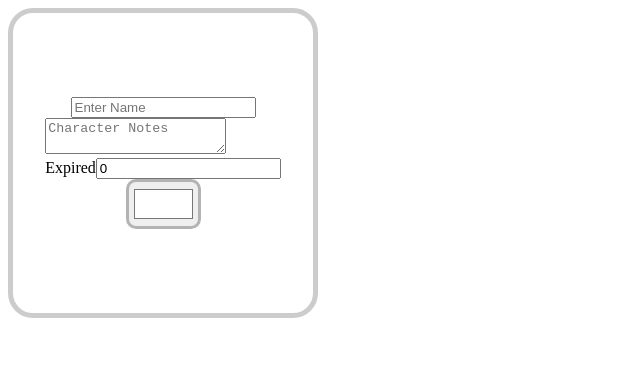
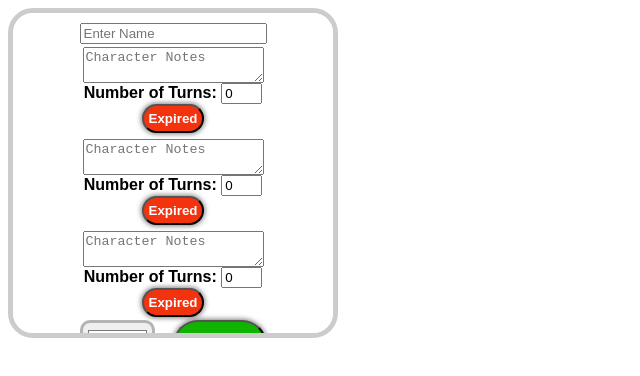
Before and after one commit to debrine/Next-Up, a React (Vite) app: page / in a window 1280 px wide. Shown: the top 376 px of the page, without its empty margins (0-640 px from the left). Built offline with nearby package versions, Linux system fonts and the light colour scheme.

Commit message:
Messed around with styling

```diff
--- a/src/components/combat-components/CharacterNoteField/CharacterNoteField.jsx
+++ b/src/components/combat-components/CharacterNoteField/CharacterNoteField.jsx
@@ -8,13 +8,18 @@ function CharacterNoteField(){
 
     const turnsLeftRef = useRef(0)
 
+    let buttonStyle = turnsLeft == 0 ? styles.expiredButton : styles.removeButton
+
     function updateComment(e){
         setComment(e.target.value)
     }
 
     function updateExpire(e){
-        setTurnsLeft(e.target.value)
+        if (e.target.value >= 0){
+            setTurnsLeft(e.target.value)
+        }
     }
+
 
     return(
         <div className={styles.commentContainer}>
@@ -24,8 +29,19 @@ function CharacterNoteField(){
                 placeholder='Character Notes'
             />
             <div className={styles.expireContainer}>
-                <label id='expireNotice'>Expired</label>
-                <input type="number" id="expireCounter" onChange={updateExpire} value={turnsLeft}/>
+                <div className={styles.turnsLeftContainer}>
+                    <label >Number of Turns: </label>
+                    <input
+                        type="number"
+                        className={styles.expireCounter}
+                        onChange={updateExpire}
+                        value={turnsLeft}
+                    />
+                </div>
+
+                <button className={buttonStyle}>
+                    {turnsLeft == 0 ? 'Expired' : 'Remove'}
+                </button>
             </div>
             {/* <input type="number" ref={turnsLeftRef}/>
             {turnsLeftRef.current} */}
--- a/src/components/combat-components/CharacterNoteField/CharacterNoteField.module.css
+++ b/src/components/combat-components/CharacterNoteField/CharacterNoteField.module.css
@@ -0,0 +1,47 @@
+.commentContainer{
+    display: flex;
+    flex-direction: column;
+    padding: 3px;
+}
+
+.commentContainer textarea{
+    resize: vertical;
+}
+
+/* Turns Left area */
+
+.turnsLeftContainer label{
+    font-weight: bold;
+    text-shadow: -1px 0 white, 0 1px white, 1px 0 white, 0 -1px white;
+}
+.expireCounter{
+    max-width: 33px;
+}
+
+/* Buttons */
+
+.expiredButton{
+    border-radius: 1.5em;
+    font-weight: bold;
+    box-shadow: 0px 0px 5px 1px rgba(0, 0, 0, 0.5);
+    padding: 5px;
+    color: white;
+    transition: background-color 0.2s ease;
+    background-color: hsl(10, 90%, 50%);
+}
+.expiredButton:hover{
+    background-color: hsl(10, 90%, 45%);
+}
+
+.removeButton{
+    border-radius: 1.5em;
+    font-weight: bold;
+    box-shadow: 0px 0px 5px 1px rgba(0, 0, 0, 0.5);
+    padding: 5px;
+    color: white;
+    transition: background-color 0.2s ease;
+    background-color: hsl(205, 90%, 60%);
+}
+.removeButton:hover{
+background-color: hsl(205, 90%, 50%);
+}
--- a/src/components/combat-components/CreateInitiativeCard/CreateInitiativeCard.jsx
+++ b/src/components/combat-components/CreateInitiativeCard/CreateInitiativeCard.jsx
@@ -24,11 +24,17 @@ function CreateInitiativeCard(props){
                 placeholder='Enter Name'
             />
             <CharacterNoteField />
-            <input
-                type="color"
-                value={color}
-                onChange={selectBackgroundColor}
-            />
+            <CharacterNoteField />
+            <CharacterNoteField />
+            <div className={styles.colorButtonContainer}>
+                <input
+                    type="color"
+                    value={color}
+                    onChange={selectBackgroundColor}
+                />
+                <button className={styles.addCharacter}>Add</button>
+            </div>
+
         </div>
     )
 }
--- a/src/components/combat-components/CreateInitiativeCard/CreateInitiativeCard.module.css
+++ b/src/components/combat-components/CreateInitiativeCard/CreateInitiativeCard.module.css
@@ -1,14 +1,20 @@
 .cardContainer{
     width: 300px;
     height: 300px;
-    display: flex;
-    flex-direction: column;
+    display: grid;
     justify-content: center;
-    align-items: center;
+    text-align: center;
     border: 5px solid hsl(0, 0%, 80%);
     border-radius: 25px;
-    margin-bottom: 25px;
+    padding: 10px;
     transition: 0.25s ease;
+    overflow-x: hidden;
+    overflow-y: scroll;
+}
+
+.colorButtonContainer{
+    display: grid;
+    grid-template-columns: 1fr 1fr;
 }
 
 input[type='color']{
@@ -17,4 +23,44 @@ input[type='color']{
     padding: 3px;
     border-radius: 10px;
     border: 3px solid hsl(0, 0%, 70%);
+    align-self: center;
+    transition: border 0.2s ease;
 }
+
+input[type='color']:hover{
+    border: 3px solid hsl(0, 0%, 50%);
+}
+
+.addCharacter{
+    font-size: 1.5rem;
+    border-radius: 1.5em;
+    font-weight: bold;
+    box-shadow: 0px 0px 5px 1px rgba(0, 0, 0, 0.5);
+    padding: 5px;
+    color: white;
+    transition: background-color 0.2s ease;
+    background-color: hsl(115, 100%, 35%);
+}
+.addCharacter:hover{
+    background-color: hsl(115, 100%, 30%);
+}
+
+/* Scrollbar */
+.cardContainer::-webkit-scrollbar{
+    width: 8px;
+}
+.cardContainer::-webkit-scrollbar-track {
+    margin: 14px;
+    background: none;
+    border-radius: 5px;
+}
+.cardContainer::-webkit-scrollbar-thumb {
+    border: 1px solid #555;
+    border-radius: 0.5em;
+}
+.cardContainer::-webkit-scrollbar-thumb:hover {
+    background: #555;
+}
+.cardContainer::-webkit-scrollbar-thumb {
+background: #888;
+}
--- a/src/index.css
+++ b/src/index.css
@@ -0,0 +1,3 @@
+body{
+    font-family: Arial, Helvetica, sans-serif;
+}
```
